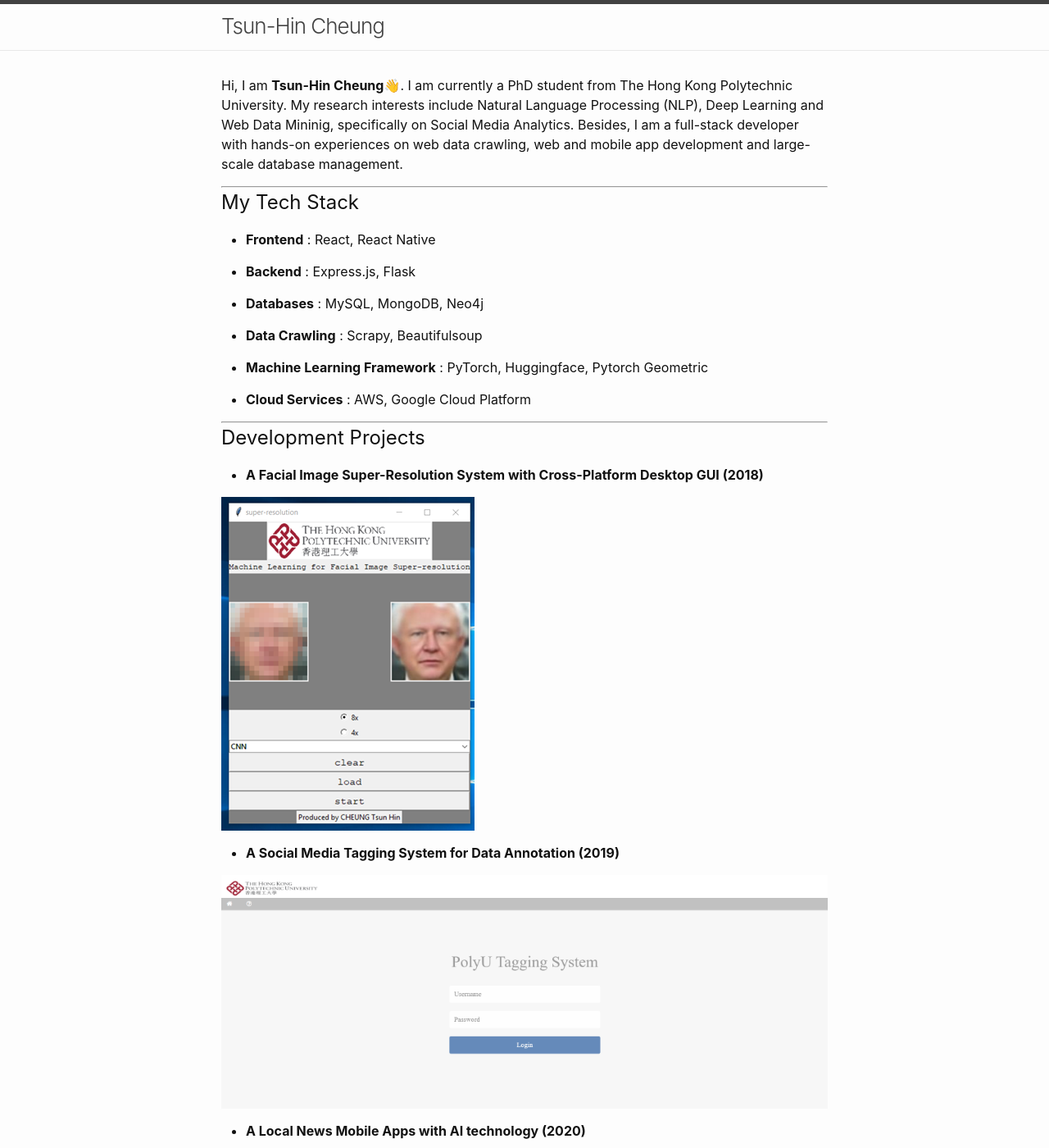
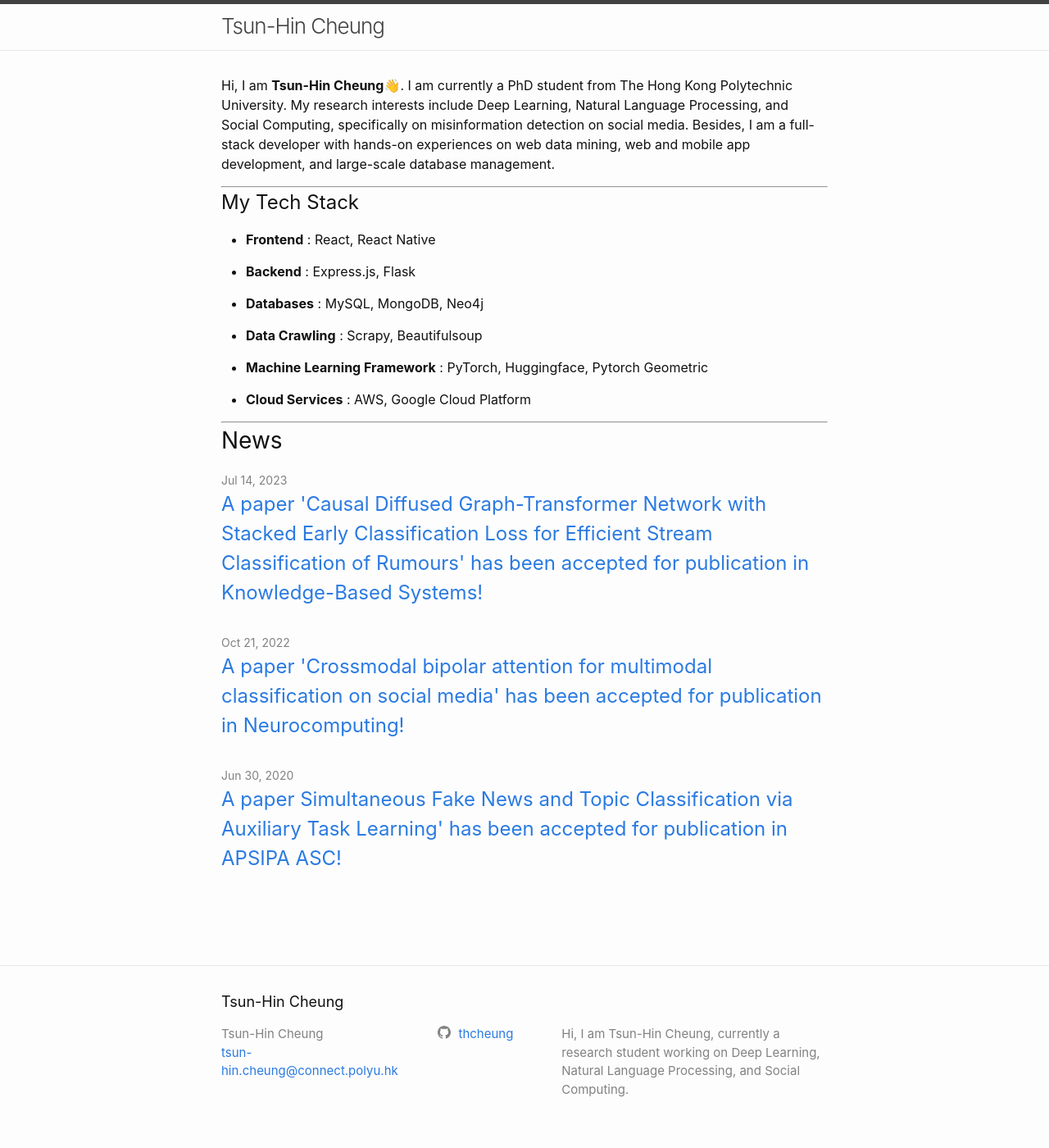
Before and after one commit to thcheung/thcheung.github.io, a Jekyll site: the page built from index.markdown, in a window 1280 px wide and 1400 px high. Shown: the whole window at 82% size. Built offline with Jekyll 4.4.1, drawn with Linux system fonts in a browser that asks for light colours; some of the changed text lies outside the part shown.

Commit message:
update scripts

```diff
--- a/_config.yml
+++ b/_config.yml
@@ -21,7 +21,7 @@
 title: Tsun-Hin Cheung
 email: tsun-hin.cheung@connect.polyu.hk
 description: >- # this means to ignore newlines until "baseurl:"
-   Hi, I am Tsun-Hin Cheung, currently a research student working on Natural Language Processing and Data Mining, specifically on Social Media Analytics.
+   Hi, I am Tsun-Hin Cheung, currently a research student working on Deep Learning, Natural Language Processing, and Social Computing.
 baseurl: "" # the subpath of your site, e.g. /blog
 url: "https://github.com/thcheung" # the base hostname & protocol for your site, e.g. http://example.com
 # twitter_username: thscheung
--- a/_posts/2020-07-01-atlstm.markdown
+++ b/_posts/2020-07-01-atlstm.markdown
@@ -1,10 +1,10 @@
 ---
 layout: post
-title:  My Paper "AT-LSTM" has been accepted for publication in APSIPA ASC!
+title:  A paper Simultaneous Fake News and Topic Classification via Auxiliary Task Learning' has been accepted for publication in APSIPA ASC!
 date:   2020-07-01 00:00:00 +0800
 ---
 
-My paper "Simultaneous Fake News and Topic Classification via Auxiliary Task Learning" has been accepted for publications in APSIPA ASC!
+A paper 'Simultaneous Fake News and Topic Classification via Auxiliary Task Learning' has been accepted for publications in APSIPA ASC!
 
 
 [https://ieeexplore.ieee.org/document/9306354](https://ieeexplore.ieee.org/document/9306354/)
--- a/_posts/2022-10-21-catnet.markdown
+++ b/_posts/2022-10-21-catnet.markdown
@@ -1,9 +1,9 @@
 ---
 layout: post
-title:  My Paper "CBAN" has been accepted for publication in Neurocomputing!
+title: A paper 'Crossmodal bipolar attention for multimodal classification on social media' has been accepted for publication in Neurocomputing!
 date:   2022-10-21 17:21:23 +0800
 ---
 
-My paper "Crossmodal bipolar attention for multimodal classification on social media" has been accepted for publications in Neurocomputing!
+A paper 'Crossmodal bipolar attention for multimodal classification on social media' has been accepted for publications in Neurocomputing!
 
 [https://www.sciencedirect.com/science/article/pii/S092523122201236X](https://www.sciencedirect.com/science/article/pii/S092523122201236X/)
--- /dev/null
+++ b/_posts/2023-07-14-cdgtn.markdown
@@ -0,0 +1,7 @@
+---
+layout: post
+title: A paper 'Causal Diffused Graph-Transformer Network with Stacked Early Classification Loss for Efficient Stream Classification of Rumours' has been accepted for publication in Knowledge-Based Systems!
+date:   2023-07-14 12:21:23 +0800
+---
+
+A paper 'Causal Diffused Graph-Transformer Network with Stacked Early Classification Loss for Efficient Stream Classification of Rumours' has been accepted for publications in Knowledge-Based Systems!
--- a/index.markdown
+++ b/index.markdown
@@ -5,7 +5,7 @@
 layout: home
 ---
 
-Hi, I am **Tsun-Hin Cheung**👋. I am currently a PhD student from The Hong Kong Polytechnic University. My research interests include Natural Language Processing (NLP), Deep Learning and Web Data Mininig, specifically on Social Media Analytics. Besides, I am a full-stack developer with hands-on experiences on web data crawling, web and mobile app development and large-scale database management.
+Hi, I am **Tsun-Hin Cheung**👋. I am currently a PhD student from The Hong Kong Polytechnic University. My research interests include Deep Learning, Natural Language Processing, and Social Computing, specifically on misinformation detection on social media. Besides, I am a full-stack developer with hands-on experiences on web data mining, web and mobile app development, and large-scale database management.
 
 ------
 
@@ -25,7 +25,7 @@ Hi, I am **Tsun-Hin Cheung**👋. I am currently a PhD student from The Hong Kon
 
 ------
 
-## Development Projects
+<!-- ## Development Projects
 
 - **A Facial Image Super-Resolution System with Cross-Platform Desktop GUI (2018)**
 
@@ -39,5 +39,6 @@ Hi, I am **Tsun-Hin Cheung**👋. I am currently a PhD student from The Hong Kon
 
 ![](assets/a1.PNG?raw=true)
 
+------
 
-------
+ -->
```
Also changed, not shown: Gemfile.lock, 1 other file.
